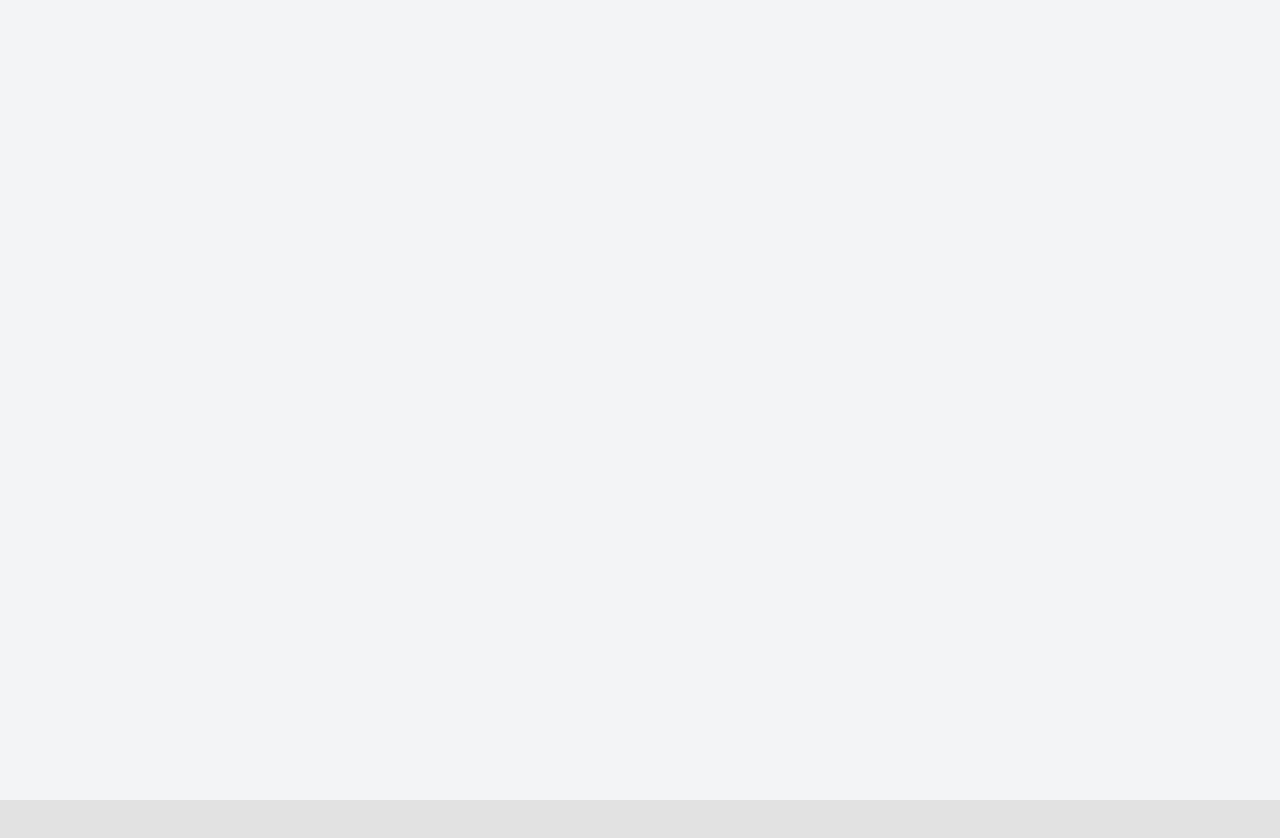
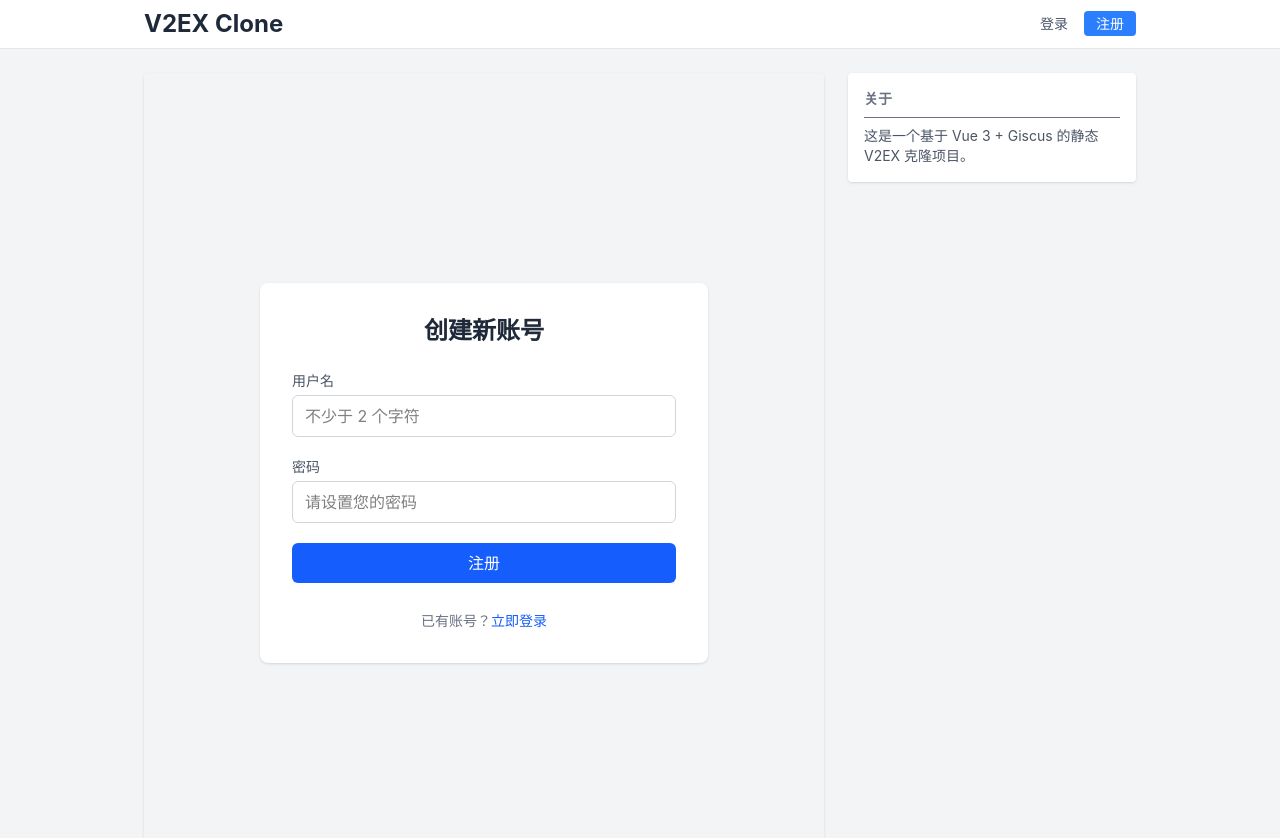
Before and after one commit to xh-0/my-forum-v2ex, a Vue app: page /Register in a window 1280 px wide. Before the commit this address had no page. Shown: the top 838 px of the page. Before the commit the page ends 800 px from the top, so only its background shows below. Built offline with nearby package versions, Linux system fonts and the light colour scheme.

Commit message:
feat: 前端页面 登录 注册 发帖

```diff
--- a/src/api/forum.ts
+++ b/src/api/forum.ts
@@ -31,3 +31,14 @@ export const createPost = (data: { title: string; content: string }) => {
 export const addComment = (data: { postId: number; content: string }) => {
   return request.post('/protected/comments', data);
 };
+
+// 登录接口
+export const login = (data: { username: string; password?: string }) => {
+  // 注意：此处路径需对应你 Hono 后端的登录路由
+  return request.post('/login', data);
+};
+
+// 注册接口
+export const register = (data: { username: string; password?: string }) => {
+  return request.post('/register', data);
+};
--- a/src/api/request.ts
+++ b/src/api/request.ts
@@ -2,7 +2,7 @@ import axios from 'axios';
 
 const request = axios.create({
   // 替换为你刚才部署成功的线上 Worker 地址
-  baseURL: 'https://my-forum-api.dusk2.workers.dev/api',
+  baseURL: import.meta.env.VITE_API_URL,
   timeout: 10000,
   headers: {
     'Content-Type': 'application/json'
--- a/src/router/index.ts
+++ b/src/router/index.ts
@@ -7,12 +7,31 @@ const routes: RouteRecordRaw[] = [
     component: DefaultLayout,
     children: [
       { path: '', name: 'Home', component: () => import('../views/Home.vue') },
-      { path: '/post/:id', name: 'Topic', component: () => import('../views/PostDetail.vue') }
+      { path: '/post/:id', name: 'Topic', component: () => import('../views/PostDetail.vue') },
+      {
+        path: 'Register',
+        component: () => import('@/views/Register.vue'),
+        meta: { requiresAuth: false } // 标记不需要登录
+      },
+      {
+        path: '/login',
+        component: () => import('@/views/Login.vue'),
+        meta: { requiresAuth: false } // 标记不需要登录
+      },
+      {
+        path: '/new',
+        name: 'CreatePost',
+        component: () => import('@/views/CreatePost.vue'),
+        meta: { requiresAuth: true }
+      }
     ]
   }
 ]
 
-export default createRouter({
+
+const router = createRouter({
   history: createWebHistory(),
   routes
 })
+
+export default router;
--- /dev/null
+++ b/src/views/CreatePost.vue
@@ -0,0 +1,82 @@
+<script setup lang="ts">
+import { ref } from "vue";
+import { useRouter } from "vue-router";
+import { createPost } from "@/api/forum";
+
+const router = useRouter();
+const title = ref("");
+const content = ref("");
+const loading = ref(false);
+
+const handleSubmit = async () => {
+  if (!title.value.trim() || !content.value.trim()) {
+    alert("请填写完整信息");
+    return;
+  }
+
+  loading.value = true;
+  try {
+    await createPost({
+      title: title.value,
+      content: content.value,
+    });
+    alert("发布成功！");
+    router.push("/"); // 发布成功返回首页
+  } catch (err: any) {
+    alert(err.response?.data?.error || "发布失败，请登录后重试");
+    if (err.response?.status === 401) {
+      router.push("/login");
+    }
+  } finally {
+    loading.value = false;
+  }
+};
+</script>
+
+<template>
+  <div class="container mx-auto max-w-4xl p-4">
+    <div class="bg-white shadow rounded-lg overflow-hidden">
+      <div class="bg-gray-50 px-4 py-2 border-b text-sm text-gray-600">
+        <router-link to="/" class="hover:underline">V2EX Clone</router-link>
+        <span class="mx-2">›</span> 发布新主题
+      </div>
+
+      <div class="p-4 space-y-4">
+        <div>
+          <label class="block text-sm font-bold mb-2 text-gray-700"
+            >主题标题</label
+          >
+          <input
+            v-model="title"
+            type="text"
+            placeholder="请在此输入标题"
+            class="w-full border border-gray-300 rounded px-3 py-2 focus:ring-1 focus:ring-gray-400 outline-none"
+          />
+        </div>
+
+        <div>
+          <label class="block text-sm font-bold mb-2 text-gray-700"
+            >正文内容</label
+          >
+          <textarea
+            v-model="content"
+            rows="10"
+            placeholder="请在此输入正文"
+            class="w-full border border-gray-300 rounded px-3 py-2 focus:ring-1 focus:ring-gray-400 outline-none font-mono"
+          ></textarea>
+        </div>
+
+        <div class="flex justify-between items-center">
+          <span class="text-xs text-gray-400">请保持友善，遵守社区规范。</span>
+          <button
+            @click="handleSubmit"
+            :disabled="loading"
+            class="bg-gray-800 text-white px-6 py-2 rounded hover:bg-gray-700 disabled:bg-gray-400"
+          >
+            {{ loading ? "发布中..." : "立即发布" }}
+          </button>
+        </div>
+      </div>
+    </div>
+  </div>
+</template>
--- a/src/views/Home.vue
+++ b/src/views/Home.vue
@@ -37,10 +37,8 @@ onMounted(() => {
             {{ item.title }}
           </router-link>
           <div class="text-xs text-gray-400 mt-1">
-            <span class="bg-gray-100 px-1 rounded">{{ item.author_id }}</span>
-            <span class="ml-2">{{
-              new Date(item.created_at).toLocaleString()
-            }}</span>
+            <span class="bg-gray-100 px-1 rounded">{{ item.authorId }}</span>
+            <span class="ml-2">{{ item.createdAt }}</span>
           </div>
         </div>
       </div>
--- a/src/views/Login.vue
+++ b/src/views/Login.vue
@@ -0,0 +1,78 @@
+<script setup lang="ts">
+import { ref } from "vue";
+import { useRouter } from "vue-router";
+import { login } from "@/api/forum";
+
+const router = useRouter();
+const username = ref("");
+const password = ref("");
+const loading = ref(false);
+const errorMsg = ref("");
+
+const handleLogin = async () => {
+  if (!username.value) return alert("请输入用户名");
+
+  loading.value = true;
+  errorMsg.value = "";
+
+  try {
+    // 1. 调用登录接口
+    const res = (await login({
+      username: username.value,
+      password: password.value,
+    })) as any;
+
+    // 2. 存储 Token 和用户信息
+    // 假设后端返回结构为 { token: '...', user: { username: '...' } }
+    localStorage.setItem("token", res.token);
+    localStorage.setItem("username", res.user.username);
+
+    // 3. 跳转到首页
+    router.push("/");
+  } catch (err: any) {
+    errorMsg.value = err.response?.data?.message || "登录失败，请检查网络";
+  } finally {
+    loading.value = false;
+  }
+};
+</script>
+
+<template>
+  <div class="min-h-screen flex items-center justify-center bg-gray-100">
+    <div class="bg-white p-8 rounded-lg shadow-md w-full max-w-md">
+      <h1 class="text-2xl font-bold mb-6 text-center text-gray-800">
+        登录 V2EX Clone
+      </h1>
+
+      <div class="space-y-4">
+        <div>
+          <label class="block text-sm font-medium text-gray-700">用户名</label>
+          <input
+            v-model="username"
+            type="text"
+            class="mt-1 block w-full border border-gray-300 rounded-md p-2"
+          />
+        </div>
+
+        <div>
+          <label class="block text-sm font-medium text-gray-700">密码</label>
+          <input
+            v-model="password"
+            type="password"
+            class="mt-1 block w-full border border-gray-300 rounded-md p-2"
+          />
+        </div>
+
+        <button
+          @click="handleLogin"
+          :disabled="loading"
+          class="w-full bg-gray-800 text-white py-2 rounded-md hover:bg-gray-700 transition"
+        >
+          {{ loading ? "登录中..." : "登录" }}
+        </button>
+
+        <p v-if="errorMsg" class="text-red-500 text-sm mt-2">{{ errorMsg }}</p>
+      </div>
+    </div>
+  </div>
+</template>
--- /dev/null
+++ b/src/views/Register.vue
@@ -0,0 +1,92 @@
+<script setup lang="ts">
+import { ref } from "vue";
+import { useRouter } from "vue-router";
+import { register } from "@/api/forum";
+
+const router = useRouter();
+const username = ref("");
+const password = ref("");
+const loading = ref(false);
+const errorMsg = ref("");
+
+const handleRegister = async () => {
+  if (!username.value || !password.value) {
+    errorMsg.value = "请完整填写信息";
+    return;
+  }
+
+  loading.value = true;
+  errorMsg.value = "";
+
+  try {
+    await register({
+      username: username.value,
+      password: password.value,
+    });
+
+    alert("注册成功！正在跳转至登录页");
+    router.push("/login");
+  } catch (err: any) {
+    // 捕获后端返回的错误信息
+    errorMsg.value = err.response?.data?.error || "注册失败，请稍后再试";
+  } finally {
+    loading.value = false;
+  }
+};
+</script>
+
+<template>
+  <div class="min-h-screen flex items-center justify-center bg-gray-100 p-4">
+    <div class="bg-white p-8 rounded-lg shadow-sm w-full max-w-md">
+      <h2 class="text-2xl font-bold mb-6 text-center text-gray-800">
+        创建新账号
+      </h2>
+
+      <div class="space-y-5">
+        <div>
+          <label class="block text-sm font-medium text-gray-600 mb-1"
+            >用户名</label
+          >
+          <input
+            v-model="username"
+            type="text"
+            placeholder="不少于 2 个字符"
+            class="w-full border border-gray-300 rounded-md px-3 py-2 focus:outline-none focus:ring-2 focus:ring-gray-200"
+          />
+        </div>
+
+        <div>
+          <label class="block text-sm font-medium text-gray-600 mb-1"
+            >密码</label
+          >
+          <input
+            v-model="password"
+            type="password"
+            placeholder="请设置您的密码"
+            class="w-full border border-gray-300 rounded-md px-3 py-2 focus:outline-none focus:ring-2 focus:ring-gray-200"
+          />
+        </div>
+
+        <button
+          @click="handleRegister"
+          :disabled="loading"
+          class="w-full bg-blue-600 text-white py-2 rounded-md hover:bg-blue-700 transition disabled:bg-blue-300"
+        >
+          {{ loading ? "处理中..." : "注册" }}
+        </button>
+
+        <p v-if="errorMsg" class="text-red-500 text-sm text-center">
+          {{ errorMsg }}
+        </p>
+
+        <div class="text-center text-sm text-gray-500 pt-2">
+          已有账号？<router-link
+            to="/login"
+            class="text-blue-600 hover:underline"
+            >立即登录</router-link
+          >
+        </div>
+      </div>
+    </div>
+  </div>
+</template>
```
Also changed, not shown: src/views/PostDetail.vue (+26 -8 lines), 1 other file (tests, documents, lock files or other folders).
